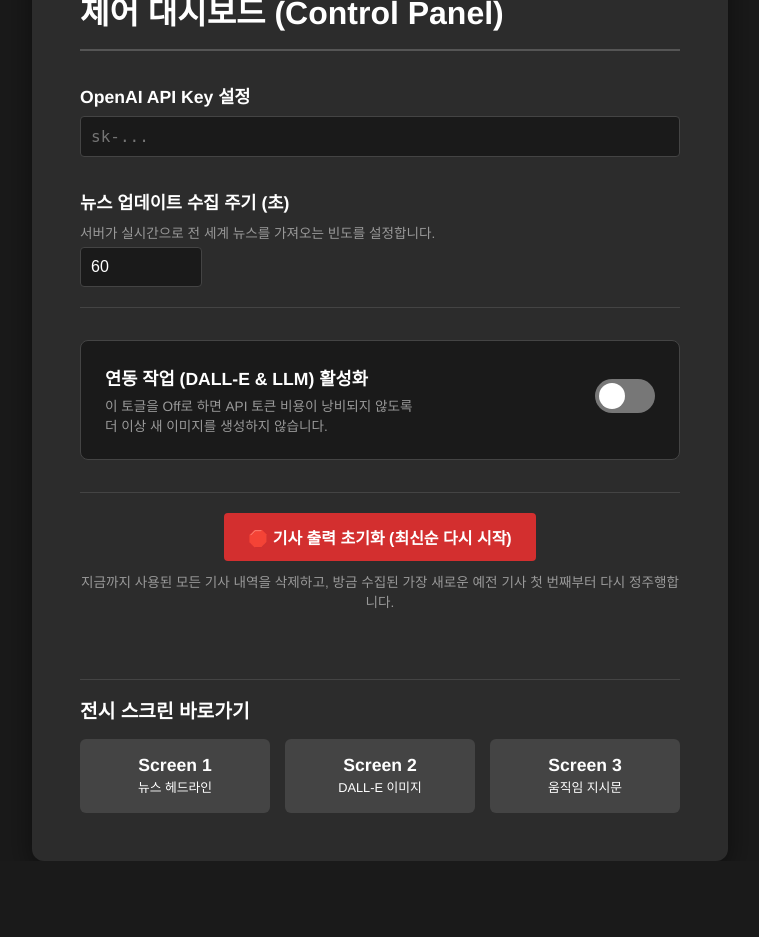
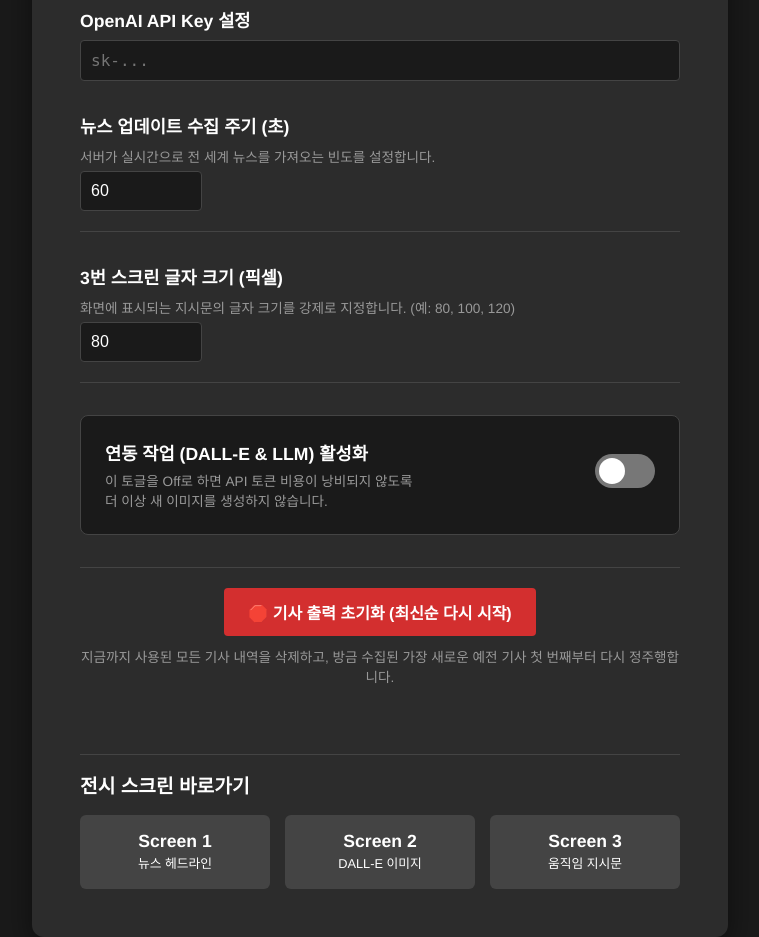
Before and after one commit to hamartiawork-creator/news-project, a Python web app: template templates/index.html in a window 1280 px wide. Shown: the whole page, without its empty margins (260-1019 px from the left). Before the commit the page ends 861 px from the top, so only its background shows below. Run offline with Jinja, Linux system fonts and the light colour scheme; the template is opened without the code that fills it, so the values that code supplies are empty.

Commit message:
Add font size UI to dashboard for screen3

```diff
--- a/templates/index.html
+++ b/templates/index.html
@@ -21,6 +21,14 @@
                 서버가 실시간으로 전 세계 뉴스를 가져오는 빈도를 설정합니다.
             </div>
             <input type="number" id="interval" value="60" onchange="saveSettings()" style="width: 100px; padding: 10px; font-size: 1rem; border-radius: 4px; background: #1a1a1a; color: white; border: 1px solid #444;">
+        </div>
+
+        <div class="form-group" style="padding-bottom: 20px; border-bottom: 1px solid #444; margin-bottom: 2rem;">
+            <label for="fontsize">3번 스크린 글자 크기 (픽셀)</label>
+            <div style="font-size: 0.85rem; color: #999; margin-bottom: 5px;">
+                화면에 표시되는 지시문의 글자 크기를 강제로 지정합니다. (예: 80, 100, 120)
+            </div>
+            <input type="number" id="fontsize" value="80" onchange="saveSettings()" style="width: 100px; padding: 10px; font-size: 1rem; border-radius: 4px; background: #1a1a1a; color: white; border: 1px solid #444;">
         </div>
 
         <div class="toggle-container">
@@ -81,6 +89,9 @@
                 if(data.update_interval) {
                     document.getElementById('interval').value = data.update_interval;
                 }
+                if(data.font_size_px) {
+                    document.getElementById('fontsize').value = data.font_size_px;
+                }
             } catch (err) {
                 console.error("Setting Load Error:", err);
             }
@@ -91,12 +102,13 @@
             const api_key = document.getElementById('apikey').value;
             const is_active = document.getElementById('activeToggle').checked;
             const update_interval = document.getElementById('interval').value;
+            const font_size_px = document.getElementById('fontsize').value;
 
             try {
                 const response = await fetch('/api/settings', {
                     method: 'POST',
                     headers: { 'Content-Type': 'application/json' },
-                    body: JSON.stringify({ api_key, is_active, update_interval })
+                    body: JSON.stringify({ api_key, is_active, update_interval, font_size_px })
                 });
 
                 if(response.ok) {
```
Also changed, not shown: app.py (+12 -2 lines), templates/screen3.html (+7 -0 lines).
